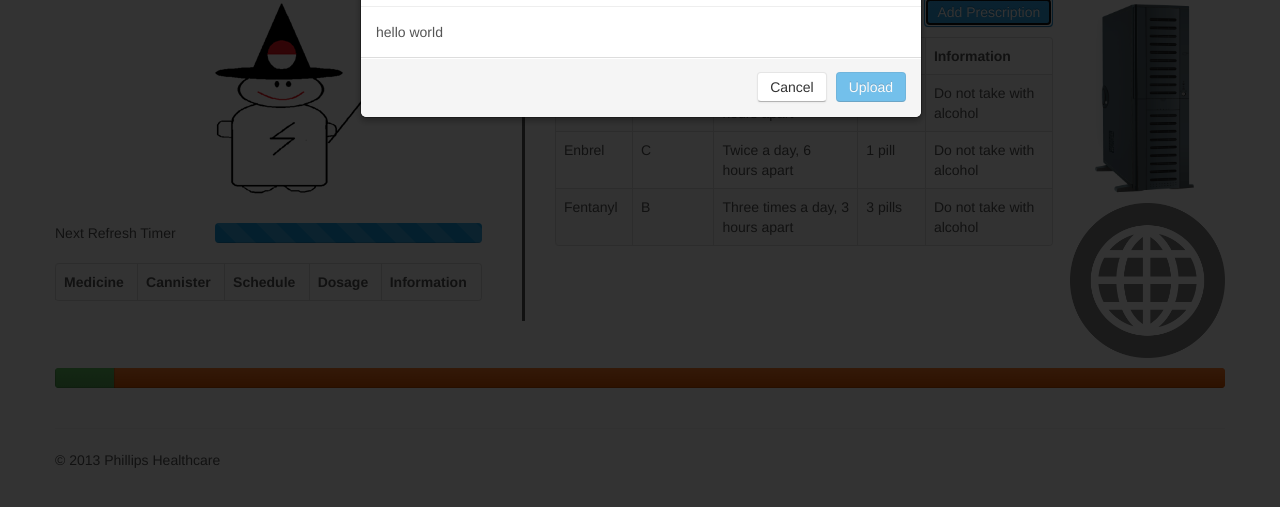
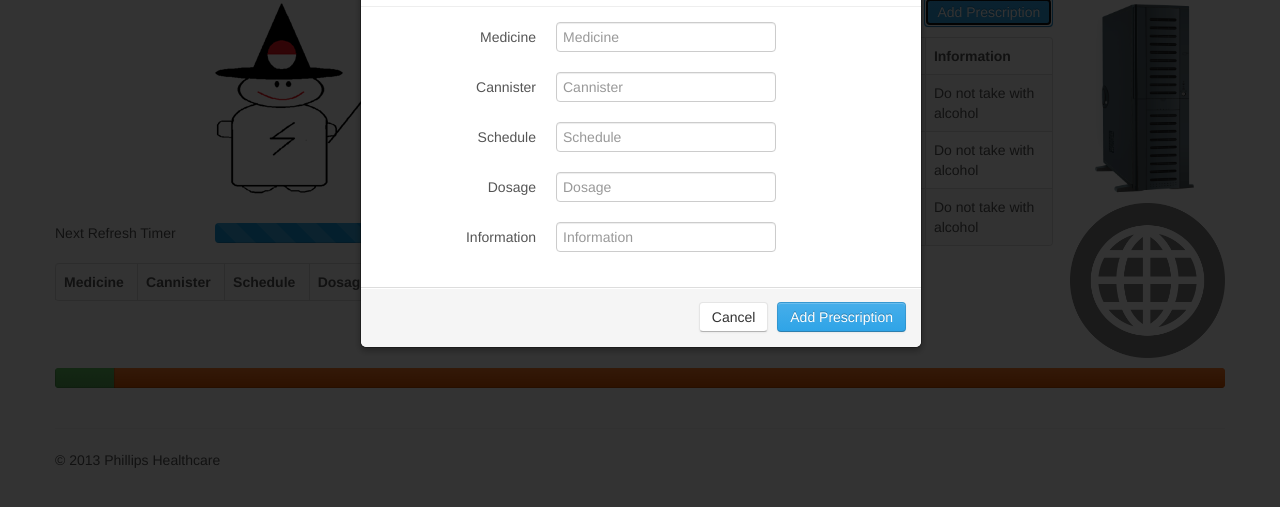
Before and after one commit to mvismonte/ucla-engr185-demo, a plain HTML site: page simulation.html in a window 1280 px wide. Both pictures are taken after a click on the button "Add Prescription". Shown: the part 123-630 px from the top of the page. Drawn offline with Linux system fonts and the light colour scheme.

Commit message:
Added modal

```diff
--- a/simulation.html
+++ b/simulation.html
@@ -157,12 +157,42 @@
         <h3>Add Prescription</h3>
     </div>
     <div class="modal-body">
-      hello world
+      <form class="form-horizontal" action="#">
+        <div class="control-group">
+          <label class="control-label" for="inputEmail">Medicine</label>
+          <div class="controls">
+            <input type="text" data-bind="value: new_prescription.medicine" placeholder="Medicine">
+          </div>
+        </div>
+        <div class="control-group">
+          <label class="control-label" for="inputEmail">Cannister</label>
+          <div class="controls">
+            <input type="text" data-bind="value: new_prescription.cannister"  placeholder="Cannister">
+          </div>
+        </div>
+        <div class="control-group">
+          <label class="control-label" for="inputEmail">Schedule</label>
+          <div class="controls">
+            <input type="text" data-bind="value: new_prescription.schedule"  placeholder="Schedule">
+          </div>
+        </div>
+        <div class="control-group">
+          <label class="control-label" for="inputEmail">Dosage</label>
+          <div class="controls">
+            <input type="text" data-bind="value: new_prescription.dosage"  placeholder="Dosage">
+          </div>
+        </div>
+        <div class="control-group">
+          <label class="control-label" for="inputEmail">Information</label>
+          <div class="controls">
+            <input type="text" data-bind="value: new_prescription.information"  placeholder="Information">
+          </div>
+        </div>
+      </form>
     </div>
-    <div class="modal-footer" data-bind="visible: uploadUploadSuccess() == false">
-      <img data-bind="visible: uploadAjaxInProgress" src="/static/img/ajax-loader.gif" style="display: none;">
+    <div class="modal-footer">
       <a href="#" class="btn" data-dismiss="modal">Cancel</a>
-      <a href="#" data-bind="click: sendBulkUpload, css: {'disabled': uploadDisableSubmit}" class="btn btn-primary disabled">Upload</a>
+      <a href="#" data-bind="click: add_prescription" class="btn btn-primary">Add Prescription</a>
     </div>
   </div>
 
--- a/static/js/simulation.js
+++ b/static/js/simulation.js
@@ -16,7 +16,25 @@ function SimulationViewModel(data) {
   self.sending_http = false;
   self.counting_down = true;
   self.started_simulation = ko.observable(false);
+  self.new_prescription = {
+    medicine: ko.observable(''),
+    cannister: ko.observable(''),
+    schedule: ko.observable(''),
+    dosage: ko.observable(''),
+    information: ko.observable(''),
+  };
   var wait_time = 0;
+
+  self.add_prescription = function() {
+    self.prescriptions.push({
+      medicine: self.new_prescription.medicine(),
+      cannister: self.new_prescription.cannister(),
+      schedule: self.new_prescription.schedule(),
+      dosage: self.new_prescription.dosage(),
+      information: self.new_prescription.information(),
+    });
+    $('#add-prescription').modal('hide');
+  }
 
   self.start_simulation = function() {
     if (self.started_simulation()) {
```
